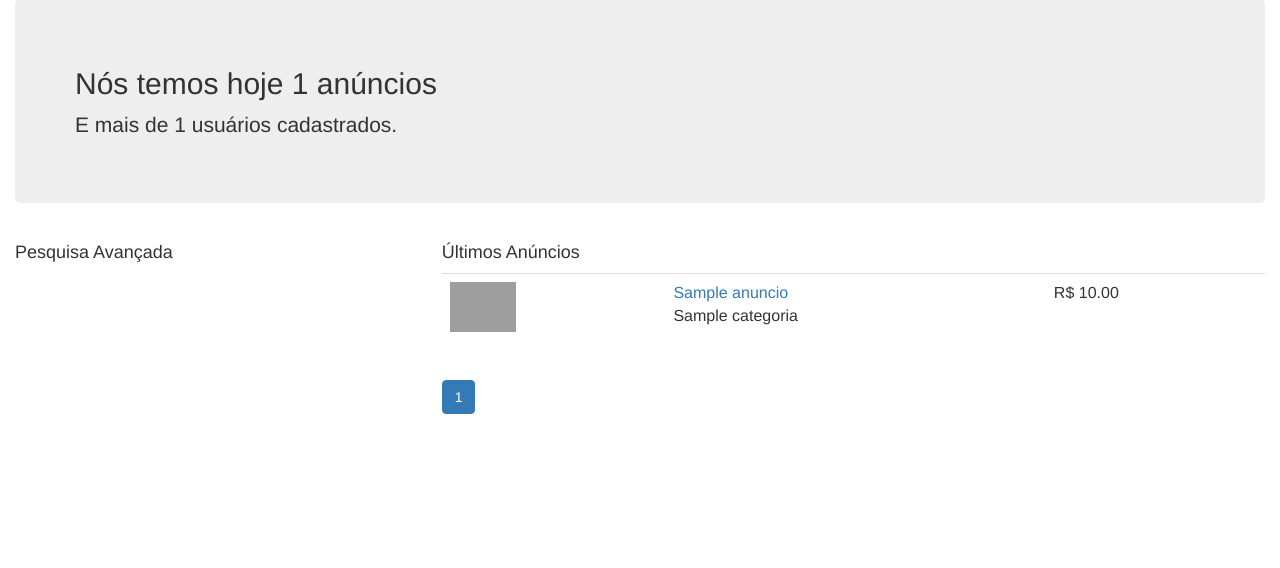
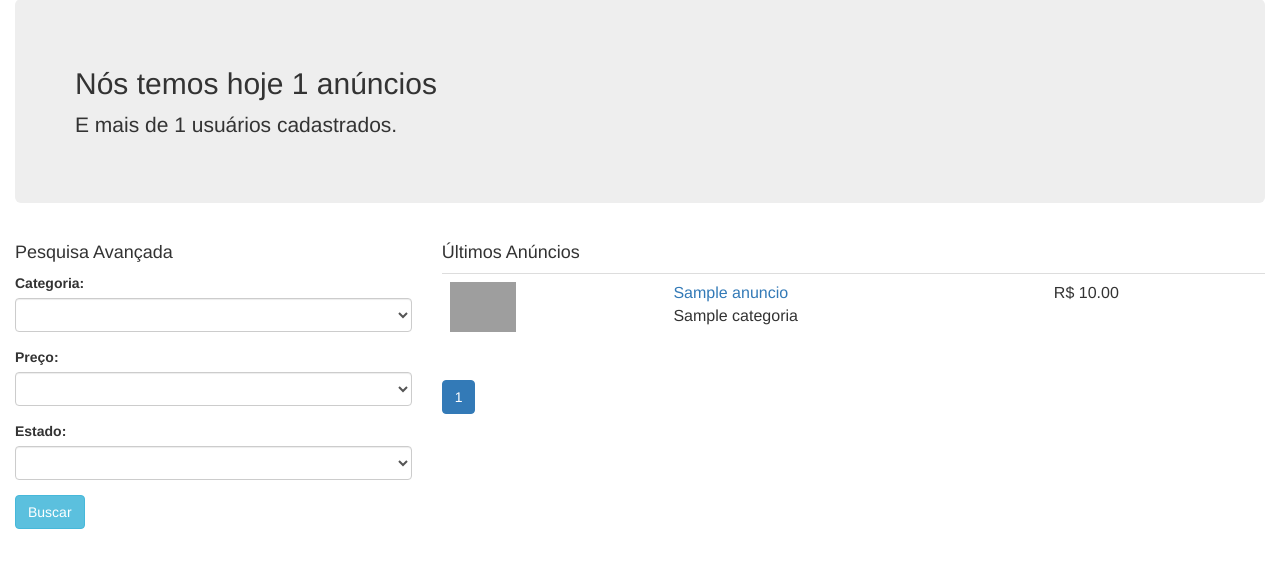
Before and after one commit to levimateus/classificados, a PHP site: page /index.php in a window 1280 px wide. Shown: the part 73-641 px from the top of the page. Run offline with PHP 8.4, Linux system fonts and the light colour scheme; tables that the repository leaves empty or names only in its code hold one stand-in row (values such as "Sample post"); grey boxes are pictures that could not be loaded.

Commit message:
Aula 11 - Aplicando filtro às pesquisas

```diff
--- a/classes/anuncios.class.php
+++ b/classes/anuncios.class.php
@@ -1,25 +1,75 @@
 <?php
 class Anuncios
 {
-	public function getTotalAnuncios(){
+	public function getTotalAnuncios($filtros){
 		global $pdo;
 
-		$sql = $pdo->query("SELECT COUNT(*) AS c FROM anuncios");
+		$filtrostring = array('1=1');
+		if (!empty($filtros['categoria'])) {
+			$filtrostring[] = 'anuncios.id_categoria = :id_categoria';
+		}
+		if (!empty($filtros['preco'])) {
+			$filtrostring[] = 'anuncios.valor BETWEEN :preco1 AND :preco2';
+		}
+		if (!empty($filtros['estado'])) {
+			$filtrostring[] = 'anuncios.estado = :estado';
+		}
+
+		$sql = $pdo->prepare("SELECT COUNT(*) AS c FROM anuncios WHERE ".implode(' AND ', $filtrostring	));
+
+		if (!empty($filtros['categoria'])) {
+			$sql->bindValue(':id_categoria', $filtros['categoria']);
+		}
+		if (!empty($filtros['preco'])) {
+			$preco = explode('-', $filtros['preco']);
+			$sql->bindValue(':preco1', $preco[0]);
+			$sql->bindValue(':preco2', $preco[1]);
+		}
+		if (!empty($filtros['estado'])) {
+			$sql->bindValue(':estado', $filtros['estado']);
+		}
+
+		$sql->execute();
 		$row = $sql->fetch();
 
 		return $row['c'];
 	}
 
-	public function getUltimosAnuncios($page, $perPage){
+	public function getUltimosAnuncios($page, $perPage, $filtros){
 		global $pdo;
 
 		$offset = ($page - 1) * $perPage;
 
 		$array = array();
+
+		$filtrostring = array('1=1');
+		if (!empty($filtros['categoria'])) {
+			$filtrostring[] = 'anuncios.id_categoria = :id_categoria';
+		}
+		if (!empty($filtros['preco'])) {
+			$filtrostring[] = 'anuncios.valor BETWEEN :preco1 AND :preco2';
+		}
+		if (!empty($filtros['estado'])) {
+			$filtrostring[] = 'anuncios.estado = :estado';
+		}
+
 		$sql = $pdo->prepare("SELECT *,
 			(SELECT anuncios_imagens.url FROM anuncios_imagens WHERE anuncios_imagens.id_anuncio = anuncios.id LIMIT 1) as url,
 			(SELECT categorias.nome FROM categorias WHERE categorias.id = anuncios.id_categoria) as categoria
-			FROM anuncios ORDER BY id DESC LIMIT $offset, $perPage");
+			FROM anuncios WHERE ".implode(' AND ', $filtrostring)." ORDER BY id DESC LIMIT $offset, $perPage");
+
+		if (!empty($filtros['categoria'])) {
+			$sql->bindValue(':id_categoria', $filtros['categoria']);
+		}
+		if (!empty($filtros['preco'])) {
+			$preco = explode('-', $filtros['preco']);
+			$sql->bindValue(':preco1', $preco[0]);
+			$sql->bindValue(':preco2', $preco[1]);
+		}
+		if (!empty($filtros['estado'])) {
+			$sql->bindValue(':estado', $filtros['estado']);
+		}
+
 		$sql->execute();
 
 		if ($sql->rowCount() > 0) {
--- a/index.php
+++ b/index.php
@@ -3,10 +3,21 @@
 <?php
 require 'classes/anuncios.class.php';
 require 'classes/usuarios.class.php';
+require 'classes/categorias.class.php';
 $a = new Anuncios();
 $u = new Usuarios();
+$c = new Categorias();
 
-$total_anuncios = $a->getTotalAnuncios();
+$filtros = array(
+	'categoria' => '',
+	'preco' => '',
+	'estado' => ''
+);
+if (isset($_GET['filtros'])) {
+	$filtros = $_GET['filtros'];
+}
+
+$total_anuncios = $a->getTotalAnuncios($filtros);
 $total_usuarios = $u->getTotalUsuarios();
 
 $p = 1;
@@ -17,7 +28,8 @@ if (isset($_GET['p']) && !empty($_GET['p'])) {
 $por_pagina = 2;
 $total_paginas = ceil($total_anuncios / $por_pagina);
 
-$anuncios = $a->getUltimosAnuncios($p, $por_pagina);
+$anuncios = $a->getUltimosAnuncios($p, $por_pagina, $filtros);
+$categorias = $c->getLista();
  ?>
 
 	<div class="container-fluid">
@@ -29,6 +41,42 @@ $anuncios = $a->getUltimosAnuncios($p, $por_pagina);
 		<div class="row">
 			<div class="col-sm-4">
 				<h4>Pesquisa Avançada</h4>
+				<form method="GET">
+					<div class="form-group">
+						<label for="categoria">Categoria:</label>
+						<select id="categoria" name="filtros[categoria]" class="form-control">
+							<option></option>
+							<?php foreach ($categorias as $cat): ?>
+								<option value="<?php echo $cat['id']; ?>" <?php echo ($cat['id'] == $filtros['categoria']) ? 'selected="selected"' : ''; ?>><?php echo utf8_encode($cat['nome']); ?></option>
+							<?php endforeach ?>
+						</select>
+					</div>
+
+					<div class="form-group">
+						<label for="preco">Preço:</label>
+						<select id="preco" name="filtros[preco]" class="form-control">
+							<option></option>
+							<option value="0-50" <?php echo ($filtros['preco'] == '0-50') ? 'selected="selected"' : ''; ?>>R$ 0 - 50</option>
+							<option value="51-100" <?php echo ($filtros['preco'] == '50') ? 'selected="selected"' : ''; ?>>R$ 51 - 100</option>
+							<option value="101-200" <?php echo ($filtros['preco'] == '101-200') ? 'selected="selected"' : ''; ?>>R$ 101 - 200</option>
+							<option value="201-500" <?php echo ($filtros['preco'] == '201-500') ? 'selected="selected"' : ''; ?>>R$ 201 - 500</option>
+						</select>
+					</div>
+
+					<div class="form-group">
+						<label for="estado">Estado:</label>
+						<select id="estado" name="filtros[estado]" class="form-control">
+							<option></option>
+							<option value="0" <?php echo ($filtros['estado'] == '0') ? 'selected="selected"' : ''; ?>>Ruim</option>
+							<option value="1" <?php echo ($filtros['estado'] == '1') ? 'selected="selected"' : ''; ?>>Bom</option>
+							<option value="2" <?php echo ($filtros['estado'] == '2') ? 'selected="selected"' : ''; ?>>Ótimo</option>
+						</select>
+					</div>
+
+					<div class="form-group">
+						<input type="submit" class="btn btn-info" value="Buscar">
+					</div>
+				</form>
 			</div>
 			<div class="col-sm-8">
 				<h4>Últimos Anúncios</h4>
```
